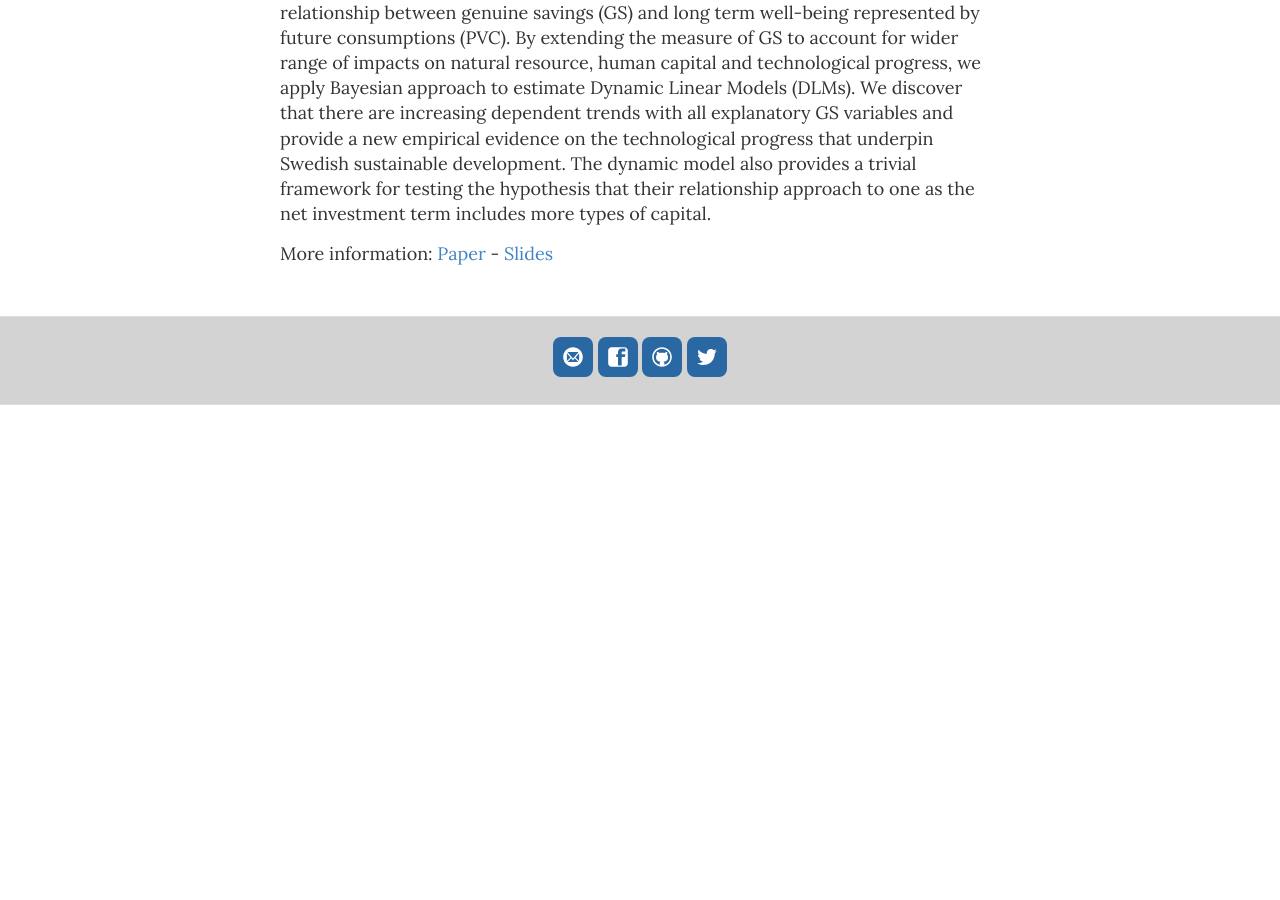
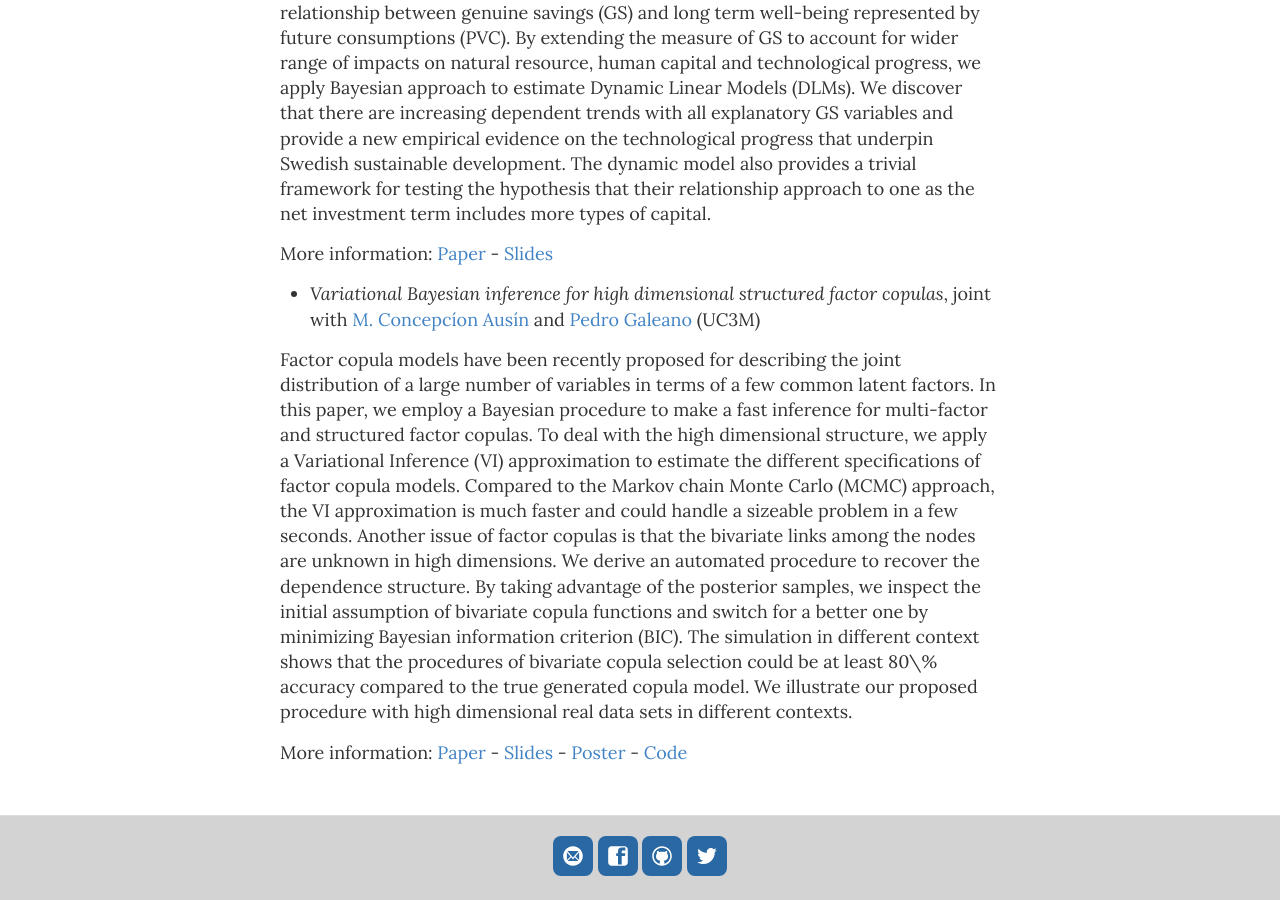
Before and after one commit to hoanguc3m/hoanguc3m.github.io, a Jekyll site: the page built from research.md, in a window 1280 px wide and 900 px high, scrolled down 658 px. Built offline with Jekyll 4.4.1, drawn with Linux system fonts in a browser that asks for light colours; nearby versions of some CDN libraries; before the commit the page ends 1063 px from its top, so only the background shows below that.

Commit message:
abstract

```diff
--- a/CNAME
+++ /dev/null
@@ -1 +0,0 @@
-hoanguc3m.github.io
--- a/research.md
+++ b/research.md
@@ -23,3 +23,18 @@ More information: [Paper](https://github.com/hoanguc3m/Talk/raw/master/01_Dyfaco
 
 More information: [Paper](https://github.com/hoanguc3m/Talk/raw/master/00_sustaindev/20170308.pdf) -
 [Slides](https://github.com/hoanguc3m/Talk/raw/master/00_sustaindev/slide20170623.pdf)
+
+
+
+* *Variational Bayesian inference for high dimensional structured factor copulas*, joint with [M. Concepcíon Ausín](http://portal.uc3m.es/portal/page/portal/dpto_estadistica/personal/Concepcion_Ausin) and [Pedro Galeano](http://portal.uc3m.es/portal/page/portal/dpto_estadistica/home/members/pedro_galeano_san_miguel) (UC3M)
+
+Factor copula models have been recently proposed for describing the joint distribution of a large number of variables in terms of a few common latent factors.
+In this paper, we employ a Bayesian procedure to make a fast inference for multi-factor and structured factor copulas.
+To deal with the high dimensional structure, we apply a Variational Inference (VI) approximation to estimate the different specifications of factor copula models.
+Compared to the Markov chain Monte Carlo (MCMC) approach, the VI approximation is much faster and could handle a sizeable problem in a few seconds.
+Another issue of factor copulas is that the bivariate links among the nodes are unknown in high dimensions. We derive an automated procedure to recover the dependence structure. By taking advantage of the posterior samples, we inspect the initial assumption of bivariate copula functions and switch for a better one by minimizing Bayesian information criterion (BIC).
+The simulation in different context shows that the procedures of bivariate copula selection could be at least 80\% accuracy compared to the true generated copula model. We illustrate our proposed procedure with high dimensional real data sets in different contexts.
+
+More information: [Paper]() -
+[Slides]() -
+[Poster](https://github.com/hoanguc3m/Talk/raw/master/02_vifcop/poster2.pdf) - [Code](https://github.com/hoanguc3m/vifcopula)
```
